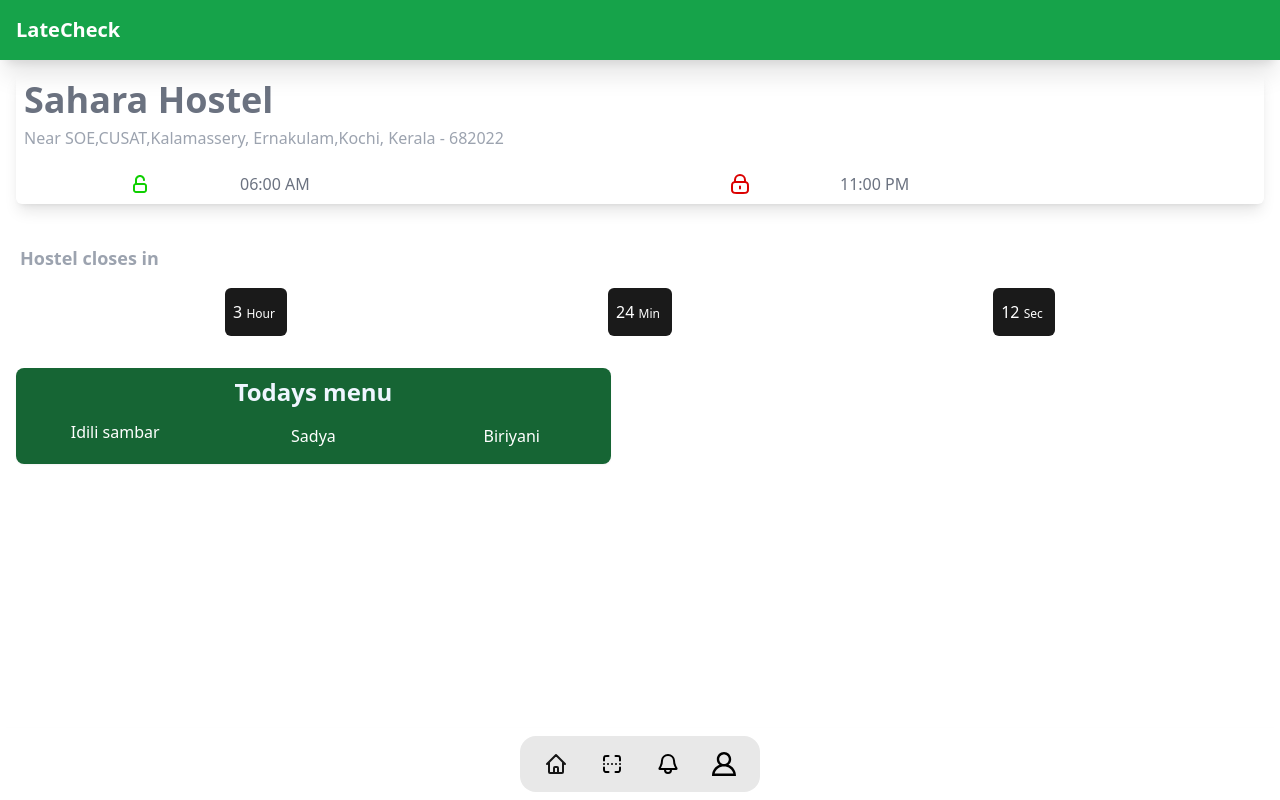
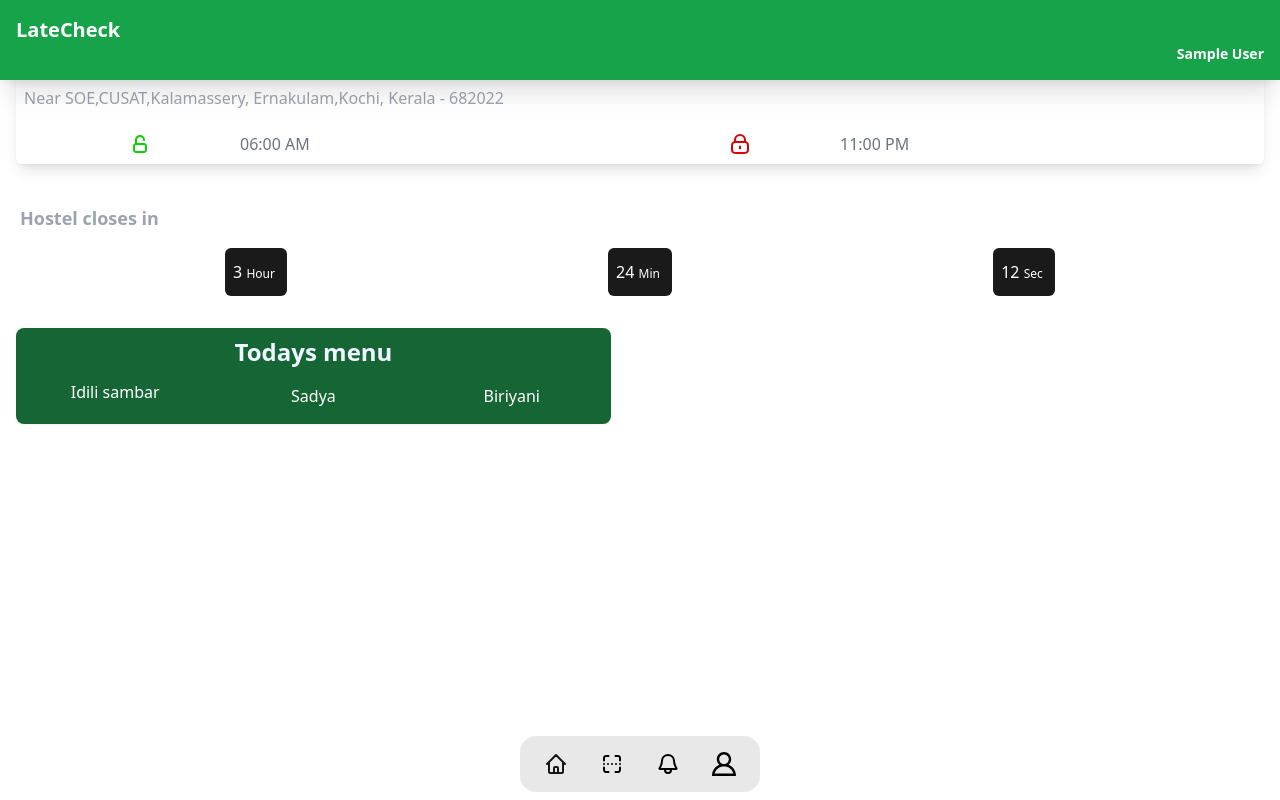
Before and after one commit to Shuaibullattil/lateCheck, a Next.js app in the folder sampleone/: page /home in a window 1280 px wide. Built offline with nearby package versions, Linux system fonts and the light colour scheme; sample sign-in values are in the browser's storage.

Commit message:
home page connected to backend also done the authi]orisation

```diff
--- a/sampleone/src/app/components/user/Abouthostel.tsx
+++ b/sampleone/src/app/components/user/Abouthostel.tsx
@@ -1,10 +1,12 @@
+"use client"
+
 import React from 'react'
 
-const Abouthostel = () => {
+const Abouthostel = ({hostel} : {hostel:string}) => {
   return (
     <div className='grid grid-cols-6 shadow-lg w-full rounded-md p-2'>
         <div className='col-span-6 prose'>
-            <h1 className='text-gray-500'>Sahara Hostel</h1>
+            <h1 className='text-gray-500'>{hostel}</h1>
         </div>
         <div className='col-span-5 prose'>
             <p className='text-gray-400 tracking-normal leading-tight font-sans py-2'>Near SOE,CUSAT,Kalamassery, Ernakulam,Kochi, Kerala - 682022</p>
--- a/sampleone/src/app/home/page.tsx
+++ b/sampleone/src/app/home/page.tsx
@@ -1,23 +1,37 @@
 "use client"
-import React from "react";
+import { useEffect, useState } from "react";
+import { useRouter } from "next/navigation";
 import MenuButton from "../components/user/menubutton";
 import Timer from "../components/user/timer";
 import Abouthostel from "../components/user/Abouthostel";
 
 export default function home(){
+
+    const [user, setUser] = useState<any>(null);
+    const router = useRouter();
+
+    useEffect(() => {
+        const storedUser = localStorage.getItem("user");
+        if (storedUser) {
+        setUser(JSON.parse(storedUser));
+        } else {
+        router.push("/"); // Redirect to login if no user
+        }
+    }, []);
     return(
 
             <div className="h-screen">
                 {/* Fixed Header */}
                 <header className="fixed top-0 left-0 w-full bg-green-600 shadow-xl p-4 z-50">
                     <h1 className="text-left text-xl text-white font-bold">LateCheck</h1>
+                    <h3 className="text-right text-sm text-white font-bold">{user?.name}</h3>
                 </header>
 
                 {/* Main Content (Scrollable) */}
                 <main className="grid grid-cols-6 flex-1 overflow-y-auto pt-16 pb-16 px-4">
                     {/* Page content goes here */}
                     <div className="col-span-6 my-2">
-                        <Abouthostel />
+                        <Abouthostel hostel = {user?.details?.hostel}/>
                     </div>
                     <div className="col-span-6 my-4">
                         <h2 className="pl-1 text-lg text-gray-400 p-4 font-semibold">Hostel closes in</h2>
--- a/sampleone/src/app/page.tsx
+++ b/sampleone/src/app/page.tsx
@@ -22,7 +22,7 @@ export default function Home() {
         alert("Invalid login credentials!");
       }
     } catch (error) {
-      alert("Invalid username or password!");
+      alert("Invalid username or password! from front");
     }
   };
 
```
